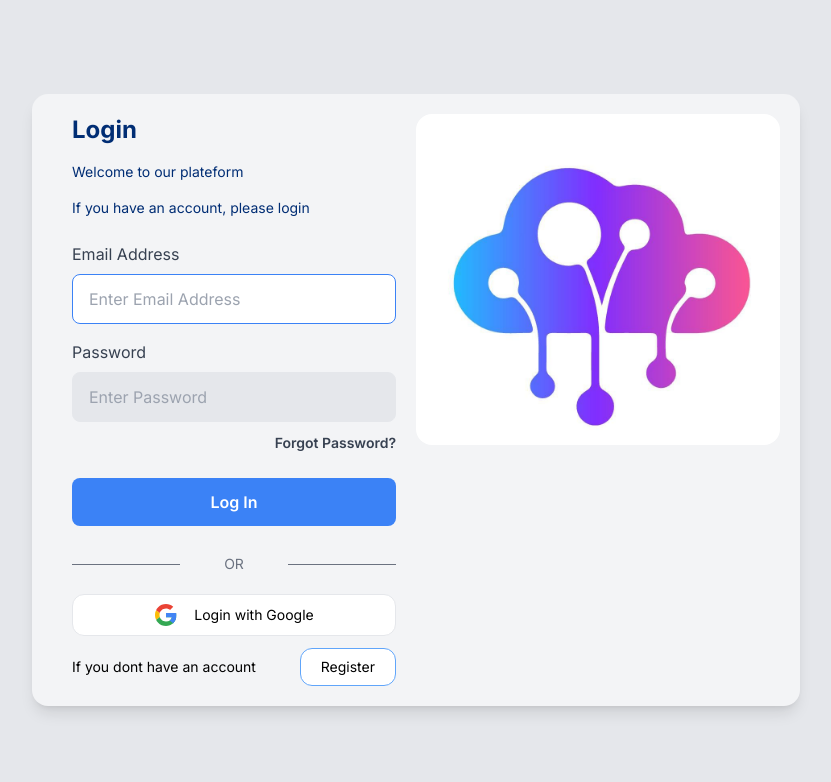
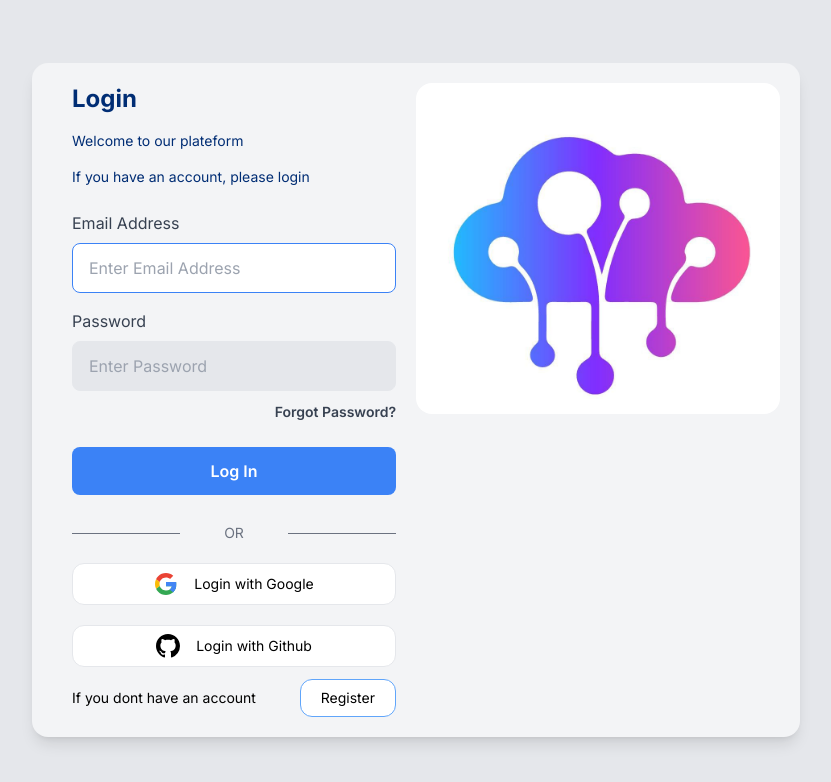
Before and after one commit to ISIL-ESTE/Student-Workflow-Organizer, a Next.js app in the folder frontend-app/: page /login in a window 1280 px wide. Shown: the top 782 px of the page, without its empty margins (224-1055 px from the left). Built offline with nearby package versions, Linux system fonts and the light colour scheme.

Commit message:
adding a login page but it need a auth

```diff
--- a/frontend-app/src/app/login/page.tsx
+++ b/frontend-app/src/app/login/page.tsx
@@ -75,6 +75,13 @@
           <span className="ml-4 text-black">Login with Google</span>
         </button>
 
+        <button className="bg-white border py-2 w-full rounded-xl mt-5 flex justify-center items-center text-sm hover:scale-105 duration-300 ">
+          <svg xmlns="http://www.w3.org/2000/svg" fill="currentColor" className="w-6 h-6" viewBox="0 0 16 16">
+              <path d="M8 0C3.58 0 0 3.58 0 8c0 3.54 2.29 6.53 5.47 7.59.4.07.55-.17.55-.38 0-.19-.01-.82-.01-1.49-2.01.37-2.53-.49-2.69-.94-.09-.23-.48-.94-.82-1.13-.28-.15-.68-.52-.01-.53.63-.01 1.08.58 1.23.82.72 1.21 1.87.87 2.33.66.07-.52.28-.87.51-1.07-1.78-.2-3.64-.89-3.64-3.95 0-.87.31-1.59.82-2.15-.08-.2-.36-1.02.08-2.12 0 0 .67-.21 2.2.82.64-.18 1.32-.27 2-.27.68 0 1.36.09 2 .27 1.53-1.04 2.2-.82 2.2-.82.44 1.1.16 1.92.08 2.12.51.56.82 1.27.82 2.15 0 3.07-1.87 3.75-3.65 3.95.29.25.54.73.54 1.48 0 1.07-.01 1.93-.01 2.2 0 .21.15.46.55.38A8.012 8.012 0 0 0 16 8c0-4.42-3.58-8-8-8z"/>
+           </svg>
+          <span className="ml-4 text-black">Login with Github</span>
+        </button>
+
         <div className="text-sm flex justify-between items-center mt-3 text-black">
           <p>If you dont have an account </p>
           <button className="py-2 px-5 ml-3 bg-white border rounded-xl hover:scale-110 duration-300 border-blue-400 text-black">Register</button>
```
